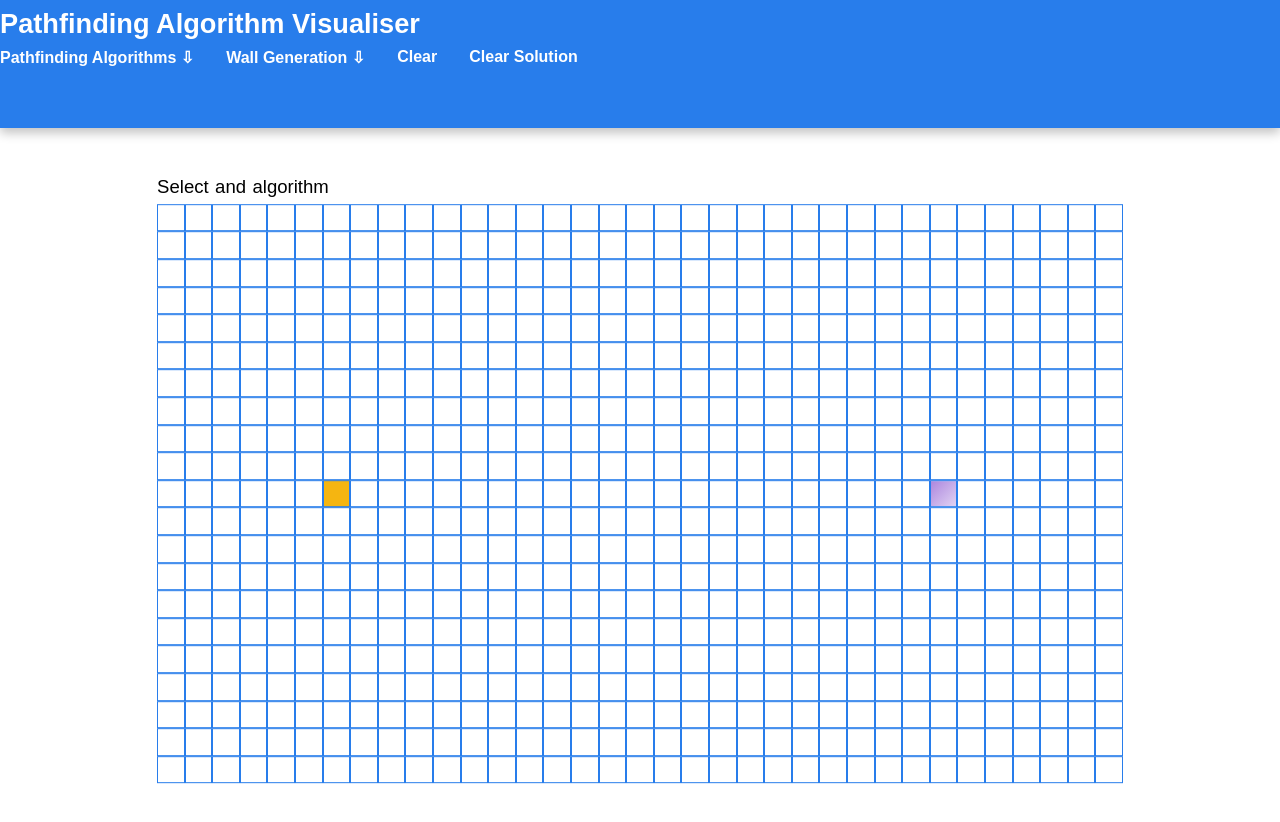
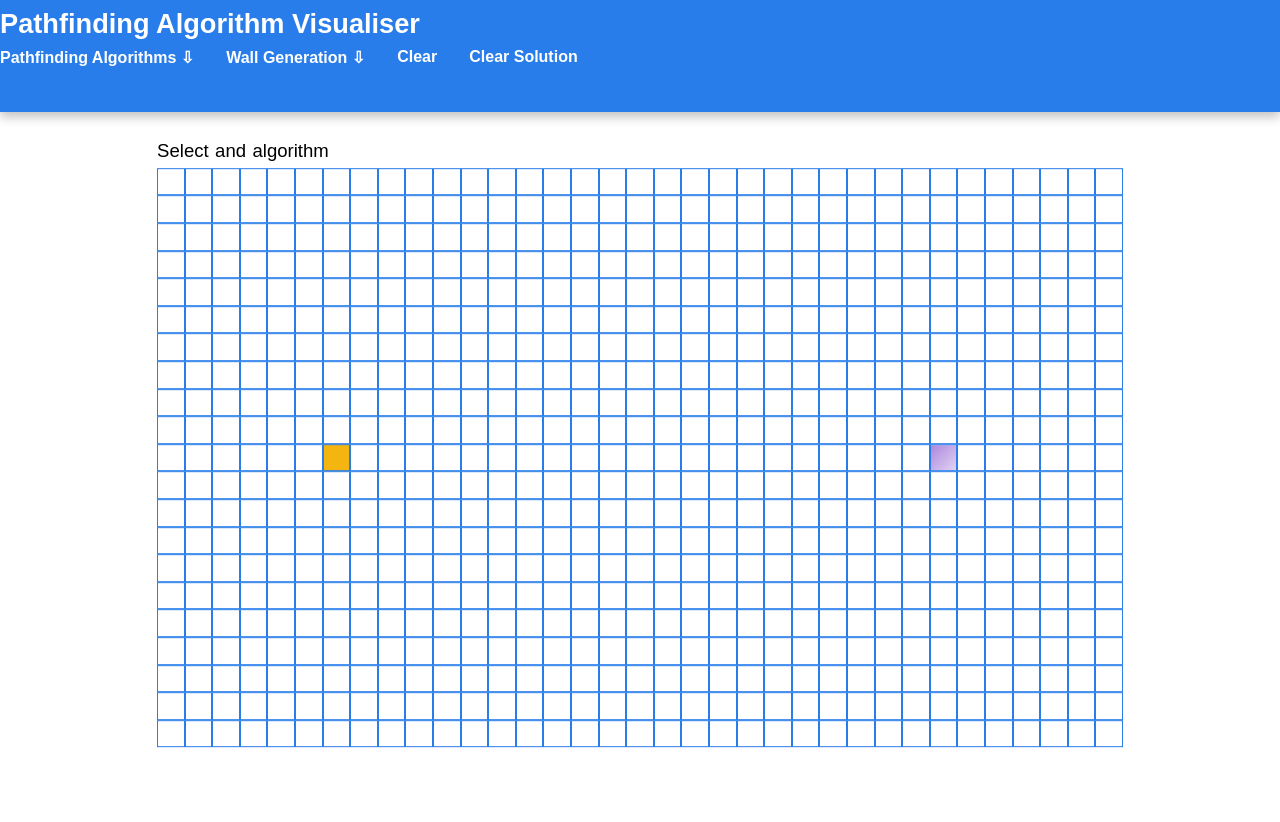
Before and after one commit to cal1co/algo-vis, a React (Vite) app: page / in a window 1280 px wide. Shown: the top 822 px of the page. Built offline with nearby package versions, Linux system fonts and the light colour scheme.

Commit message:
fixed heights and positioning of board for bigger screens

```diff
--- a/src/pathfinder/style/pathfinder.css
+++ b/src/pathfinder/style/pathfinder.css
@@ -14,7 +14,7 @@
     box-shadow: #0000003d 0 5px 10px;
     width:100vw;
     overflow:none;
-    height:10vh;
+    height:8vh;
     color:white;
     font-weight:bold;
     display:flex;
@@ -59,7 +59,7 @@
     position:relative;
     display:grid;
     justify-content:center;
-    top:25%;
+    top:22.5%;
     transform:translateY(-25%);
 }
 .nodeRow{
```
